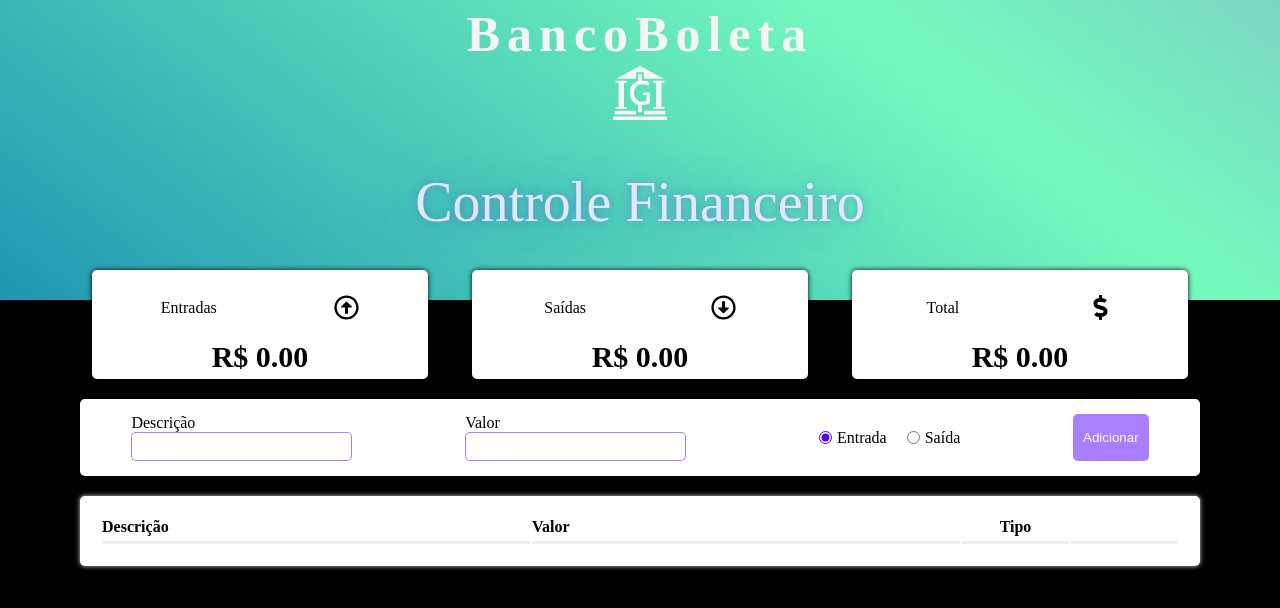
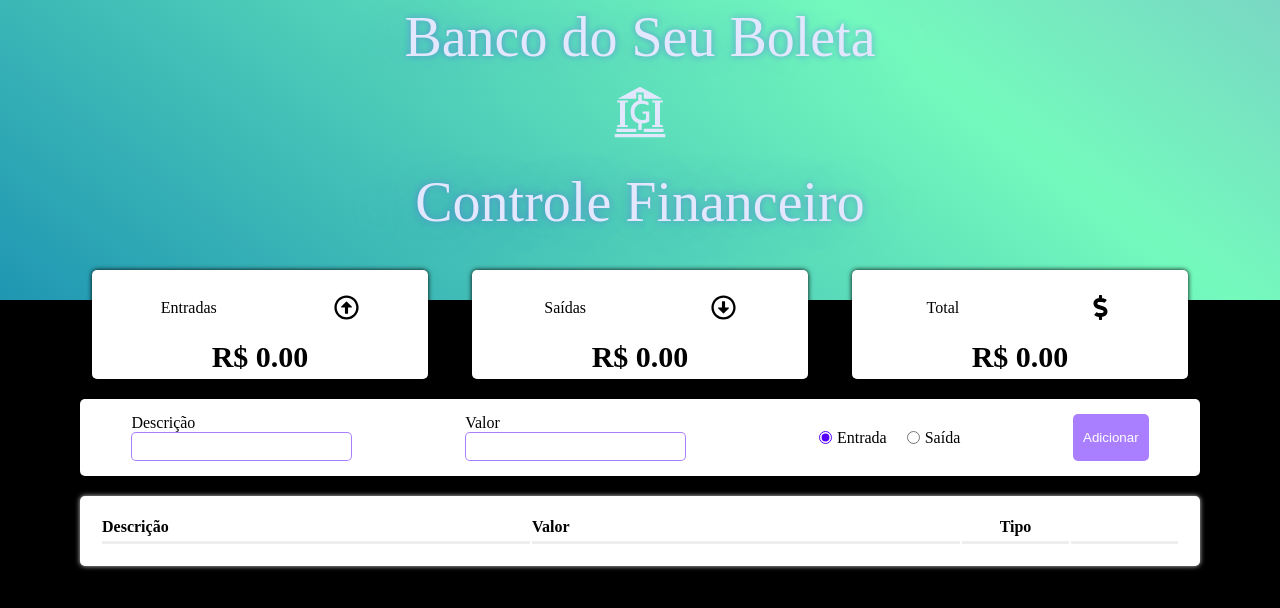
Before and after one commit to devbpatriciocosta/BancoBoleto, a Next.js app: page / in a window 1280 px wide. Shown: the top 608 px of the page. Built offline with nearby package versions, Linux system fonts and the light colour scheme; a web font is replaced by a local one.

Commit message:
lights key frame on seu boleta

```diff
--- a/src/components/layout/navbar/Navbar.jsx
+++ b/src/components/layout/navbar/Navbar.jsx
@@ -12,52 +12,57 @@ const StyledNavbar = styled.nav`
   position: fixed;
   padding-top: 5px;
   font-size: 40px;
+  gap: 15px;
+  transition: 0.3s ease-in-out;
 
+  h1,
+  h2 {
+    font-size: 3.5rem;
+    font-weight: 500;
+    animation: lights 5s 750ms linear infinite;
     cursor: grab;
-
-  h1 {
-    transition: 0.2s ease-in-out;
-    color: ${(props) => props.theme.fontColor};
-    font-size: 50px;
-    font-weight: bold;
-    letter-spacing: 7px;
-    cursor: pointer;
   }
 
-  h1 span {
-    transition: 0.2s linear;
+  @keyframes lights {
+    0% {
+      color: hsl(230, 100%, 95%);
+      text-shadow: 0 0 1em hsla(600, 100%, 50%, 0.2), 0 0 0.125em hsla(600, 100%, 60%, 0.3),
+        -1em -0.125em 0.5em hsla(40, 100%, 60%, 0), 1em 0.125em 0.5em hsla(200, 100%, 60%, 0);
     }
 
-  h1:hover span:nth-child(1) {
-    margin-right: 5px;
-    margin-top: 10px;
+    30% {
+      color: hsl(230, 80%, 90%);
+      text-shadow: 0 0 1em hsla(620, 100%, 50%, 0.5), 0 0 0.125em hsla(620, 100%, 60%, 0.5),
+        -0.5em -0.125em 0.25em hsla(40, 100%, 60%, 0.2),
+        0.5em 0.125em 0.25em hsla(200, 100%, 60%, 0.4);
     }
 
-  h1:hover span:nth-child(2):before {
-    content: 'do Seu ';
+    40% {
+      color: hsl(230, 40%, 80%);
+      text-shadow: 0 0 1em hsla(620, 100%, 50%, 0.5), 0 0 0.125em hsla(620, 100%, 60%, 0.5),
+        -0.25em -0.125em 0.125em hsla(40, 100%, 60%, 0.2),
+        0.25em 0.125em 0.125em hsla(200, 100%, 60%, 0.4);
     }
 
-  h1:hover span:nth-child(2) {
-    margin-left: 30px;
+    70% {
+      color: hsl(230, 80%, 90%);
+      text-shadow: 0 0 1em hsla(620, 100%, 50%, 0.5), 0 0 0.125em hsla(620, 100%, 60%, 0.5),
+        0.5em -0.125em 0.25em hsla(40, 100%, 60%, 0.2),
+        -0.5em 0.125em 0.25em hsla(200, 100%, 60%, 0.4);
     }
 
-  h1:hover span {
-    color: #fff;
-    text-shadow: 0 0 10px #fff, 0 0 20px #fff, 0 0 40px #fff;
+    100% {
+      color: hsl(230, 100%, 95%);
+      text-shadow: 0 0 1em hsla(600, 100%, 50%, 0.2), 0 0 0.125em hsla(620, 100%, 60%, 0.3),
+        1em -0.125em 0.5em hsla(40, 100%, 60%, 0), -1em 0.125em 0.5em hsla(200, 100%, 60%, 0);
     }
-
-  h2 {
-    animation: lights;
   }
 `
 
 export default function Navbar() {
   return (
     <StyledNavbar>
-      <h1>
-        <span>Banco</span>
-        <span>Boleta</span>
-      </h1>
+      <h1>Banco do Seu Boleta</h1>
       <h2>
         <GiBank />
       </h2>
```
Lines whose indentation alone changed are shown as unchanged.
